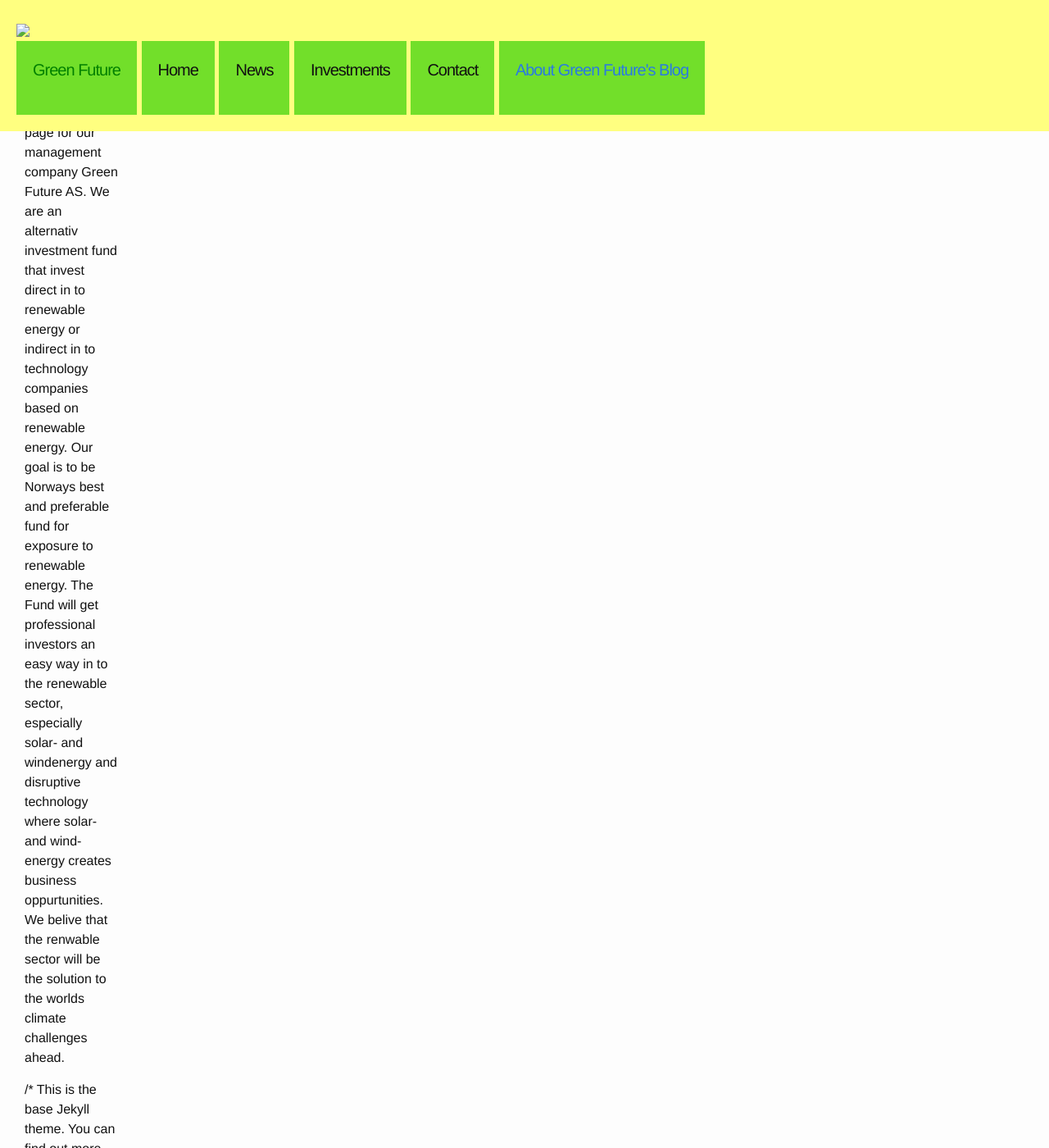
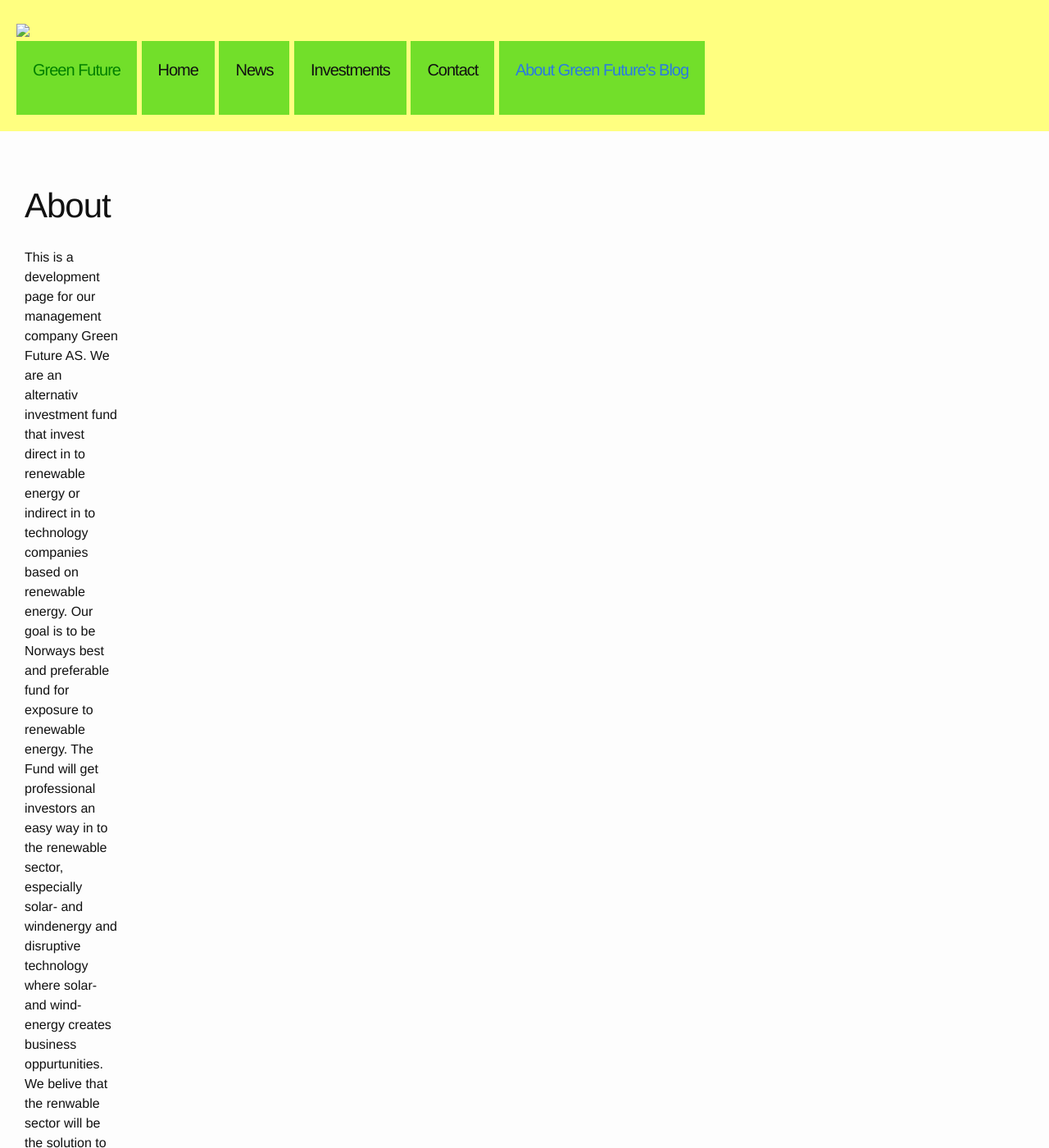
Before and after one commit to Paal-August/Paal-August.github.io, a Jekyll site: the page built from about.md, in a window 1280 px wide and 1400 px high. Shown: the whole window at 82% size. Built offline with Jekyll 4.4.1, drawn with Linux system fonts in a browser that asks for light colours.

Commit message:
Update _layout.scss

```diff
--- a/_sass/_layout.scss
+++ b/_sass/_layout.scss
@@ -264,6 +264,9 @@
  * Page content
  */
 
+.post{
+   margin:200px 0 0 0;
+}
 
 .page-content {
     padding: $spacing-unit 0;
@@ -299,7 +302,7 @@
  */
 
 .home{
-  margin:200px 0 0 0;
+   margin:200px 0 0 0;
 }
 
 .post-header {
```
